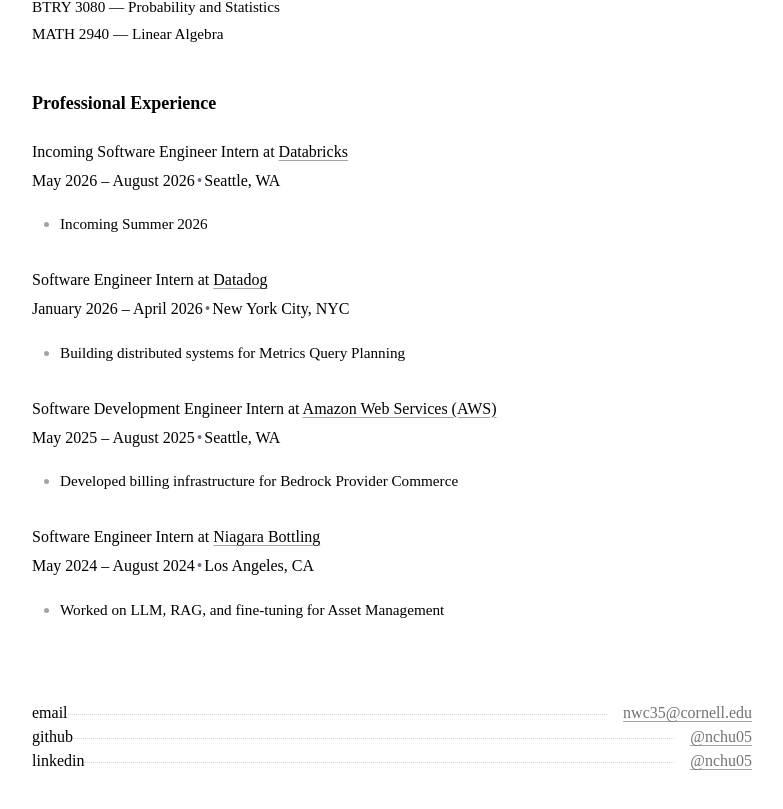
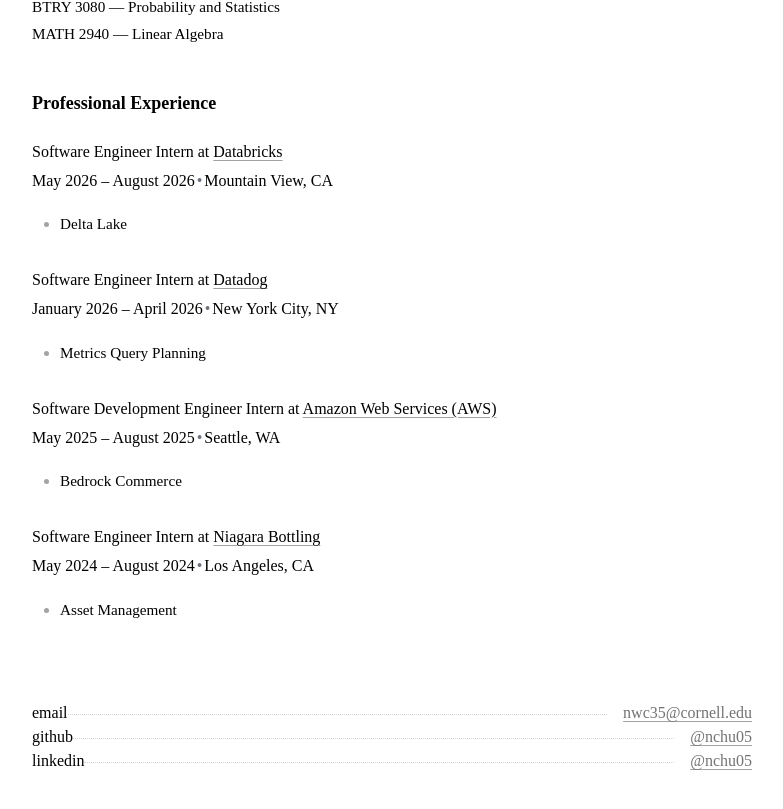
Before and after one commit to nchu05/nchu05.github.io, a React (Create React App) app: page /resume in a window 1280 px wide. Shown: the part 737-1546 px from the top of the page, without its empty margins (248-1031 px from the left). Built offline with nearby package versions, Linux system fonts and the light colour scheme.

Commit message:
Start of databricks internship update

```diff
--- a/src/index.css
+++ b/src/index.css
@@ -43,9 +43,6 @@
   /* Base font size, smaller than default */
 }
 
-::selection {
-  @apply bg-neutral-200 dark:bg-neutral-600;
-}
 
 .dark {
   color-scheme: dark;
--- a/src/pages/Home.js
+++ b/src/pages/Home.js
@@ -17,14 +17,14 @@
               I am interested in software engineering, distributed systems, and systems programming.
             </p>
             <p>
-              I'm currently working as a software engineer intern on the Metrics Query Planning team at {' '}
-              <a className="link" href="https://www.datadoghq.com/">
-                Datadog
+              I'm currently working on <a className="link" href="https://docs.databricks.com/aws/en/delta/clustering">Liquid Clustering</a> on the Delta Lake team at {' '}
+              <a className="link" href="https://www.databricks.com/">
+                Databricks
               </a>
               .
             </p>
             <p>
-              Some of my other interests include startups, rock climbing, running, and reading philosophy. Thanks for visiting!
+              Some of my other interests include startups, rock climbing, running, and philosophy. Thanks for visiting!
             </p>
           </div>
           <div className="flex-shrink-0">
--- a/src/pages/Resume.js
+++ b/src/pages/Resume.js
@@ -47,13 +47,13 @@
       <section className="layout-md">
         <h2 className="heading2">Professional Experience</h2>
         <Workplace
-          title="Incoming Software Engineer Intern"
+          title="Software Engineer Intern"
           company="Databricks"
           url="https://www.databricks.com/"
           dates="May 2026 – August 2026"
-          location="Seattle, WA"
+          location="Mountain View, CA"
         >
-          <li>Incoming Summer 2026</li>
+          <li>Delta Lake</li>
         </Workplace>
 
         <Workplace
@@ -61,9 +61,9 @@
           company="Datadog"
           url="https://www.datadoghq.com/"
           dates="January 2026 – April 2026"
-          location="New York City, NYC"
+          location="New York City, NY"
         >
-          <li>Building distributed systems for Metrics Query Planning</li>
+          <li>Metrics Query Planning</li>
         </Workplace>
 
         <Workplace
@@ -73,7 +73,7 @@
           dates="May 2025 – August 2025"
           location="Seattle, WA"
         >
-          <li>Developed billing infrastructure for Bedrock Provider Commerce</li>
+          <li>Bedrock Commerce</li>
         </Workplace>
 
         <Workplace
@@ -83,7 +83,7 @@
           dates="May 2024 – August 2024"
           location="Los Angeles, CA"
         >
-          <li>Worked on LLM, RAG, and fine-tuning for Asset Management</li>
+          <li>Asset Management</li>
         </Workplace>
       </section>
     </>
```
